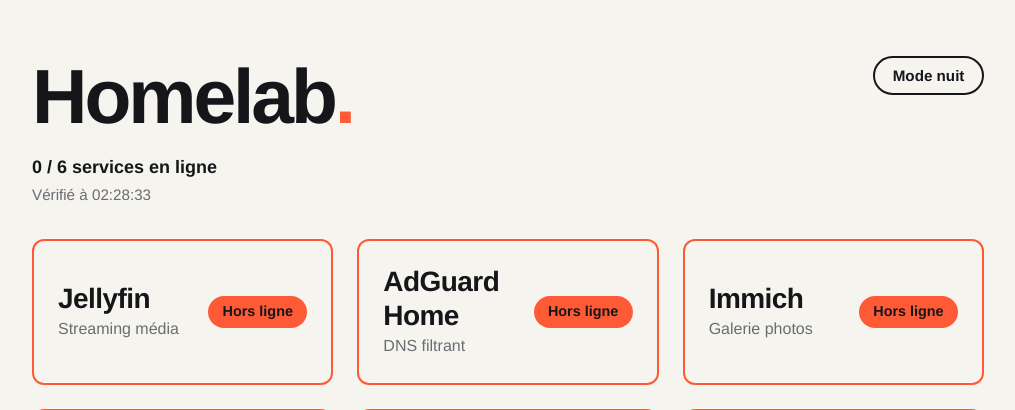
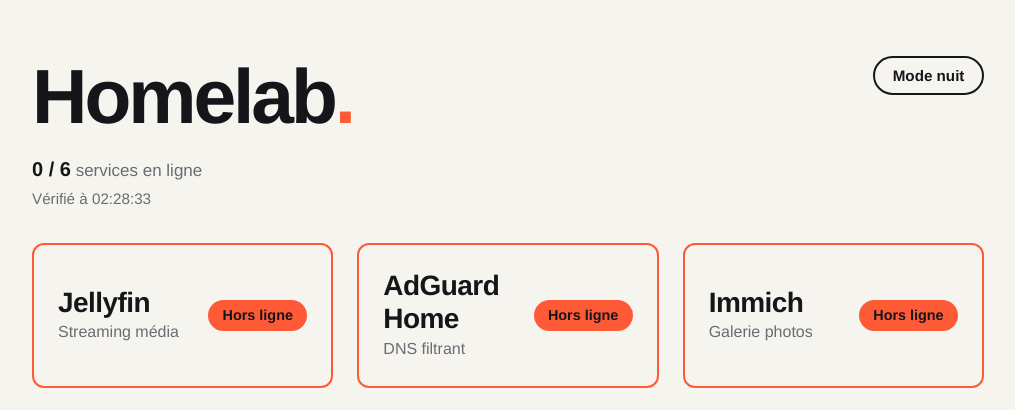
Before and after one commit to titouandup/dashboard-homelab, a PHP site: page / in a window 1280 px wide. Shown: the top 410 px of the page, without its empty margins (132-1147 px from the left). Run offline with PHP 8.4, Linux system fonts and the light colour scheme; data that the repository does not hold is empty.

Commit message:
Modification de la valeur du nombre de service pour une meilleure lecture

```diff
--- a/src/index.php
+++ b/src/index.php
@@ -68,7 +68,7 @@ $nbEnLigne = count(array_filter($enLigne));
 <body>
     <header>
         <h1>Homelab<span>.</span></h1>
-        <p class="resume"><?= $nbEnLigne ?> / <?= count($services) ?> services en ligne</p>
+        <p class="resume"><strong><?= $nbEnLigne ?> / <?= count($services) ?></strong> services en ligne</p>
         <p class="maj">Vérifié à <?= date('H:i:s') ?></p>
         <button id="theme" class="bouton" type="button" aria-label="Changer de thème"></button>
     </header>
--- a/src/style.css
+++ b/src/style.css
@@ -49,7 +49,13 @@ h2 {
 }
 
 /* ---------- Textes ---------- */
-.resume { margin-top: 1rem; font-size: 1.125rem; font-weight: 600; }
+.resume { margin-top: 1rem; color: var(--muted); }
+/* Le chiffre ressort un peu du texte gris, sans voler la vedette au titre */
+.resume strong {
+  color: var(--text);
+  font-size: 1.25rem;
+  font-weight: 700;
+}
 .maj { color: var(--muted); font-size: 0.95rem; }
 .carte p { color: var(--muted); font-size: 1rem; }
 
```
